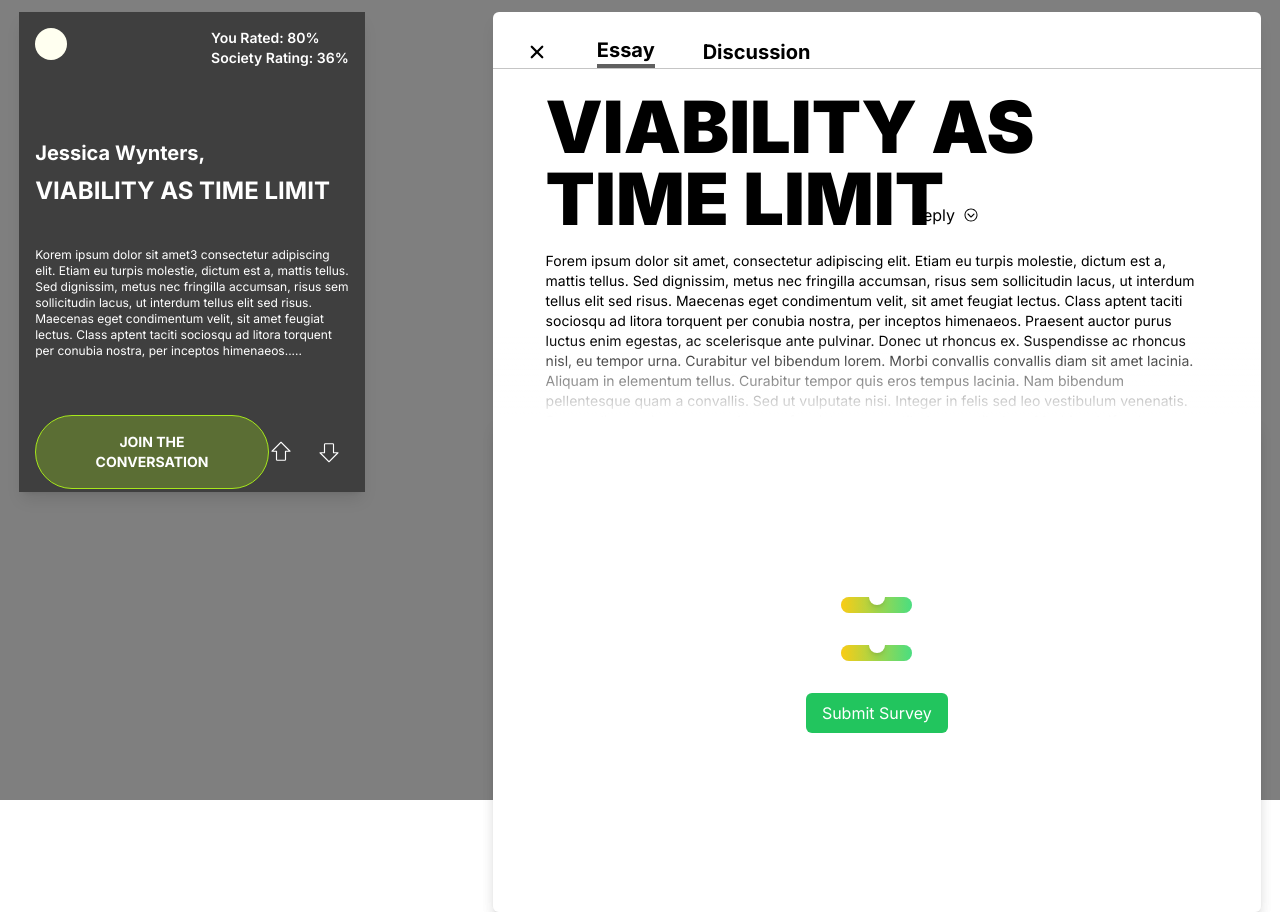
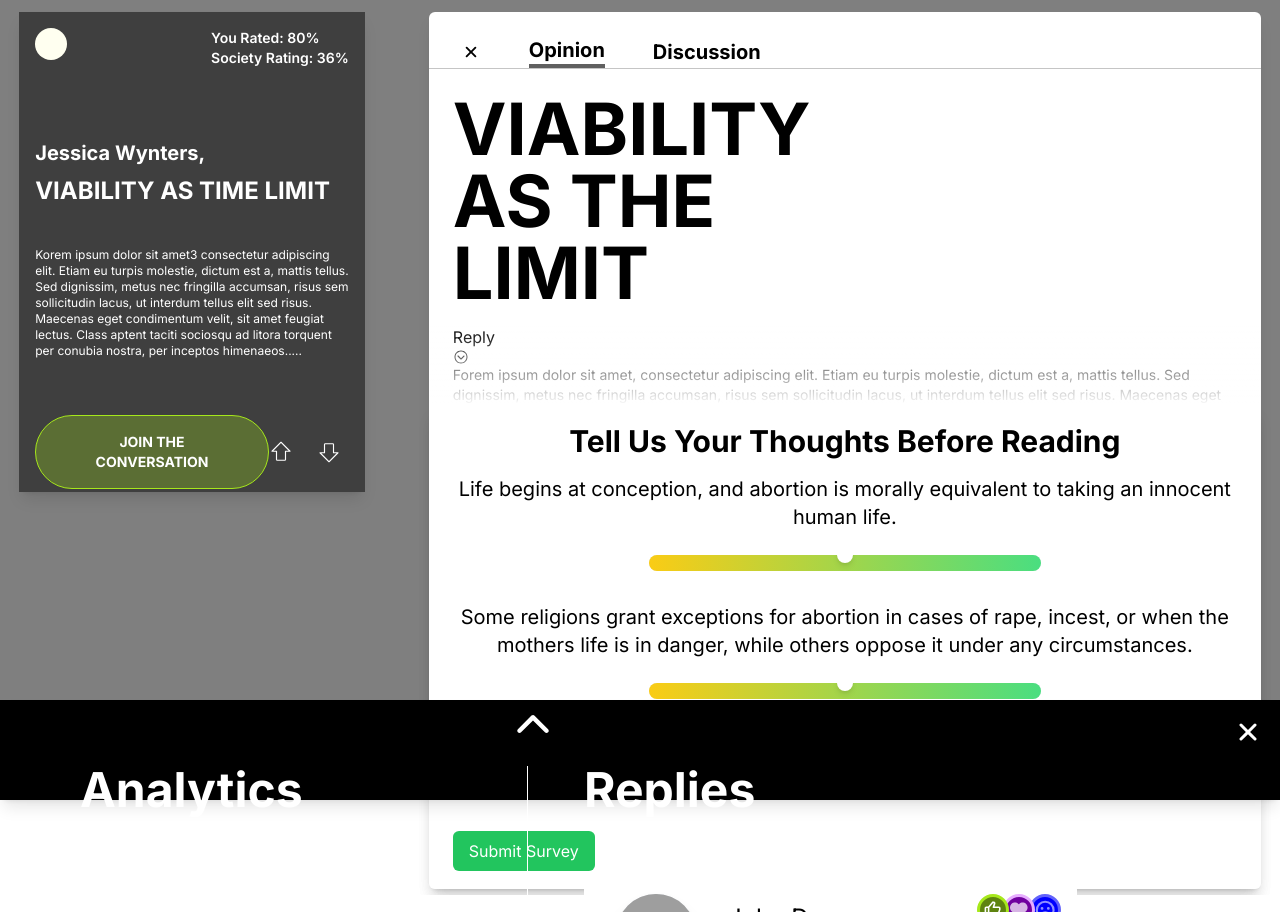
Before and after one commit to REVITAL-STUDIO/opinion-drop, a Next.js app in the folder frontend/: page /modal in a window 1280 px wide. Built offline with nearby package versions, Linux system fonts and the light colour scheme; grey boxes are pictures that could not be loaded.

Commit message:
added docker script to run local db, added replies modal

```diff
--- a/frontend/src/app/components/DetailsModal.tsx
+++ b/frontend/src/app/components/DetailsModal.tsx
@@ -17,7 +17,7 @@ interface OpinionModalProps {
 
 const DetailsModal: React.FC<OpinionModalProps> = ({ opinionData }) => {
   return (
-    <div className="absolute left-[1.5%] top-[1.5%] h-[30rem] w-[27%] bg-black/50 text-white p-4 z-20 shadow-lg">
+    <div className="z-30 absolute left-[1.5%] top-[1.5%] h-[30rem] w-[27%] bg-black/50 text-white p-4 shadow-lg">
       <div className="flex justify-between mb-8 relative">
         <div className="w-fit h-fit rounded-full p-4 bg-[#FFFFF0] "></div>
         <div className="flex flex-col text-sm font-semibold right-0">
--- a/frontend/src/app/components/OpinionModal.tsx
+++ b/frontend/src/app/components/OpinionModal.tsx
@@ -1,4 +1,4 @@
-"use client";
+'use client'
 import Image from "next/image";
 import { useState } from "react";
 import { IoIosArrowDropdown } from "react-icons/io";
@@ -7,147 +7,106 @@ import SpectrumBar from "./SpectrumBar";
 import RebuttalShort from "./RebuttalShort";
 import SurveyPrompt from "./SurveyPrompt";
 
+
 interface OpinionModalProps {
-  opinion?: {
+    opinionData?: {
         id: number;
         title: string;
-    details: string;
+        content: string;
     };
     closeModal: () => void;
+
 }
 
-const OpinionModal: React.FC<OpinionModalProps> = ({ opinion, closeModal }) => {
+
+const OpinionModal: React.FC<OpinionModalProps> = ({ opinionData, closeModal }) => {
     const [selectedOpinion, setSelectedOpinion] = useState(null);
-  const [selectedTab, setSelectedTab] = useState("Opinion");
+    const [selectedTab, setSelectedTab] = useState('Opinion');
     const [hideOpinion, setHideOpinion] = useState(true);
 
+
     return (
-    <div className="absolute right-[1.5%] top-[1.5%] min-h-[900px] w-[60%] bg-white p-6 z-20 shadow-lg rounded-md">
+        <div className="z-30 absolute right-[1.5%] top-[1.5%] min-h-[50rem] w-[65%] bg-white p-6 shadow-lg rounded-md">
             <div className="border-b-[1px] -mx-6 border-[#C5C5C5] mb-[3%] text-xl font-bold flex items-center px-8 gap-12">
-        <IoClose onClick={closeModal} className="cursor-pointer text-2xl" />
+                <IoClose onClick={closeModal} className="cursor-pointer" />
                 <a
-          className={`cursor-pointer ${
-            selectedTab === "Opinion"
-              ? "border-b-[4px] border-[#606060] "
-              : "border-b-0"
-          }`}
-          onClick={() => setSelectedTab("Opinion")}
+                    className={`cursor-pointer ${selectedTab === 'Opinion' ? 'border-b-[4px] border-[#606060] ' : 'border-b-0'}`}
+                    onClick={() => setSelectedTab('Opinion')}
                 >
-          Essay
+                    Opinion
                 </a>
                 <a
-          className={`cursor-pointer ${
-            selectedTab === "Discussion"
-              ? "border-b-[4px] border-[#606060] "
-              : "border-b-0"
-          }`}
-          onClick={() => setSelectedTab("Discussion")}
+                    className={`cursor-pointer ${selectedTab === 'Discussion' ? 'border-b-[4px] border-[#606060] ' : 'border-b-0'}`}
+                    onClick={() => setSelectedTab('Discussion')}
                 >
                     Discussion
                 </a>
             </div>
+            <div className="relative w-[60%]">
+                <h2 className="text-7xl font-bold mb-4 w-full">VIABILITY AS THE LIMIT</h2>
+                <p className="relative">Reply<IoIosArrowDropdown /></p>
+            </div>
 
-      <div className="relative w-[100%] flex px-[4%]">
-        <div className="w-3/4 flex">
-          <h2 className="text-7xl font-black mb-4 w-full">
-            VIABILITY AS TIME LIMIT
-          </h2>
-          <p className="absolute flex items-center gap-x-2 bottom-6 left-[55%]">
-            Reply
-            <IoIosArrowDropdown />
+            <div className="flex-1 max-h-[500px] overflow-y-auto custom-scrollbar">
+                {/* Opinion Content */}
+                {selectedTab == 'Opinion' &&
+                    <div>
+                        <div className="relative z-10">
+                            <p className="text-sm">
+                                Forem ipsum dolor sit amet, consectetur adipiscing elit. Etiam eu turpis molestie, dictum est a, mattis tellus.
+                                Sed dignissim, metus nec fringilla accumsan, risus sem sollicitudin lacus, ut interdum tellus elit sed risus.
+                                Maecenas eget condimentum velit, sit amet feugiat lectus. Class aptent taciti sociosqu ad litora torquent per
+                                conubia nostra, per inceptos himenaeos. Praesent auctor purus luctus enim egestas, ac scelerisque ante pulvinar.
+                                Donec ut rhoncus ex. Suspendisse ac rhoncus nisl, eu tempor urna. Curabitur vel bibendum lorem. Morbi convallis
+                                convallis diam sit amet lacinia. Aliquam in elementum tellus.
+                                Curabitur tempor quis eros tempus lacinia. Nam bibendum pellentesque quam a convallis. Sed ut vulputate nisi.
+                                Integer in felis sed leo vestibulum venenatis. Suspendisse quis arcu sem. Aenean feugiat ex eu vestibulum vestibulum.
+                                Morbi a eleifend magna. Nam metus lacus, porttitor eu mauris a, blandit ultrices nibh. Mauris sit amet magna non ligula
+                                vestibulum eleifend. Nulla varius volutpat turpis sed lacinia. Nam eget mi in purus lobortis eleifend. Sed nec ante dictum
+                                sem condimentum ullamcorper quis venenatis nisi. Proin vitae facilisis nisi, ac posuere leo.
+                                Nam pulvinar blandit velit, id condimentum diam faucibus at. Aliquam lacus nisi, sollicitudin at nisi nec, fermentum congue
+                                felis. Quisque mauris dolor, fringilla sed tincidunt ac, finibus non odio. Sed vitae mauris nec ante pretium finibus. Donec
+                                nisl neque, pharetra ac elit eu, faucibus aliquam ligula. Nullam dictum, tellus tincidunt tempor laoreet, nibh elit
+                                sollicitudin felis, eget feugiat sapien diam nec nisl. Aenean gravida turpis nisi, consequat dictum risus dapibus a.
+                                Duis felis ante, varius in neque eu, tempor suscipit sem. Maecenas ullamcorper gravida sem sit amet cursus.
+                                Etiam pulvinar purus vitae justo pharetra consequat. Mauris id mi ut arcu feugiat maximus. Mauris consequat
+                                tellus id tempus aliquet. Vestibulum dictum ultrices elit a luctus. Sed in ante ut leo congue posuere at sit amet ligula.
+                                Pellentesque eget augue nec nisl sodales blandit sed et sem. Aenean quis finibus arcu, in hendrerit purus.
+                                Praesent ac aliquet lorem. Morbi feugiat aliquam ligula, et vestibulum ligula hendrerit vitae. Sed ex lorem,
+                                pulvinar sed auctor sit amet, molestie a nibh. Ut euismod nisl arcu, sed placerat nulla volutpat aliquet.
+                                Ut id convallis nisl. Ut mauris leo, lacinia sed elit id, sagittis rhoncus odio. Pellentesque sapien libero,
+                                lobortis a placerat et, malesuada sit amet dui. Nam sem sapien, congue eu rutrum nec, pellentesque eget ligula.
+                                Nunc tempor interdum ex, sed cursus nunc egestas aliquet. Pellentesque interdum vulputate elementum.
+                                Donec erat diam, pharetra nec enim ut, bibendum pretium tellus. Vestibulum et turpis nibh. Cras vel ornare velit, ac pretium arcu.
+                                Cras justo augue, finibus id sollicitudin et, rutrum eget metus. Suspendisse ut mauris eu massa pulvinar sollicitudin vel sed enim.
+                                Pellentesque viverra arcu et dignissim vehicula. Donec a velit ac dolor dapibus pellentesque sit amet at erat. Phasellus porttitor,
+                                justo eu ultrices vulputate, nisi mi placerat lectus, sed rutrum tellus est id urna. Aliquam pellentesque odio metus, sit amet
+                                imperdiet nisl sodales eu. Quisque viverra nunc nec vestibulum dapibus. Integer nec diam a libero tincidunt varius sed vel odio.
+                                Donec rutrum dapibus massa, vel tempor nulla porta id. Suspendisse vulputate fermentum sem sollicitudin facilisis.
+                                Aliquam vehicula sapien nec ante auctor, quis mollis leo tincidunt.
+
                             </p>
+                        </div>
+
+
+                        {/* Survey Container */}
+                        <div className={`absolute inset-x-0 bottom-0 h-[55%] bg-white z-30 flex items-center justify-center shadow-lg rounded-b-md ${hideOpinion ? '': 'invisible'}`}>
+                            <div className="absolute -top-[5rem] left-0 w-full h-[5rem] bg-gradient-to-t from-white to-transparent z-40"></div>
+
+                            <div className="p-6 flex-col items-center">
+                                <h3 className="text-3xl font-bold mb-4 text-center">Tell Us Your Thoughts Before Reading</h3>
+                                <SurveyPrompt prompt='Life begins at conception, and abortion is morally equivalent to taking an innocent human life.'/>
+                                <SurveyPrompt prompt='Some religions grant exceptions for abortion in cases of rape, incest, or when the mothers life is in danger, while others oppose it under any circumstances.' />
+                                <SurveyPrompt prompt='Aortion should be a private matter between a woman and her healthcare provider.' />
+                                <button onClick={()=>setHideOpinion(false)} className="bg-green-500 text-white px-4 py-2 rounded-md">Submit Survey</button>
                             </div>
                         </div>
 
-      <div className="flex-1 max-h-[500px]  overflow-y-auto custom-scrollbar">
-        {/* Opinion Content */}
-        {selectedTab == "Opinion" && (
-          <div>
-            <div className="relative z-10 px-[4%]">
-              <p className="text-sm">
-                Forem ipsum dolor sit amet, consectetur adipiscing elit. Etiam
-                eu turpis molestie, dictum est a, mattis tellus. Sed dignissim,
-                metus nec fringilla accumsan, risus sem sollicitudin lacus, ut
-                interdum tellus elit sed risus. Maecenas eget condimentum velit,
-                sit amet feugiat lectus. Class aptent taciti sociosqu ad litora
-                torquent per conubia nostra, per inceptos himenaeos. Praesent
-                auctor purus luctus enim egestas, ac scelerisque ante pulvinar.
-                Donec ut rhoncus ex. Suspendisse ac rhoncus nisl, eu tempor
-                urna. Curabitur vel bibendum lorem. Morbi convallis convallis
-                diam sit amet lacinia. Aliquam in elementum tellus. Curabitur
-                tempor quis eros tempus lacinia. Nam bibendum pellentesque quam
-                a convallis. Sed ut vulputate nisi. Integer in felis sed leo
-                vestibulum venenatis. Suspendisse quis arcu sem. Aenean feugiat
-                ex eu vestibulum vestibulum. Morbi a eleifend magna. Nam metus
-                lacus, porttitor eu mauris a, blandit ultrices nibh. Mauris sit
-                amet magna non ligula vestibulum eleifend. Nulla varius volutpat
-                turpis sed lacinia. Nam eget mi in purus lobortis eleifend. Sed
-                nec ante dictum sem condimentum ullamcorper quis venenatis nisi.
-                Proin vitae facilisis nisi, ac posuere leo. Nam pulvinar blandit
-                velit, id condimentum diam faucibus at. Aliquam lacus nisi,
-                sollicitudin at nisi nec, fermentum congue felis. Quisque mauris
-                dolor, fringilla sed tincidunt ac, finibus non odio. Sed vitae
-                mauris nec ante pretium finibus. Donec nisl neque, pharetra ac
-                elit eu, faucibus aliquam ligula. Nullam dictum, tellus
-                tincidunt tempor laoreet, nibh elit sollicitudin felis, eget
-                feugiat sapien diam nec nisl. Aenean gravida turpis nisi,
-                consequat dictum risus dapibus a. Duis felis ante, varius in
-                neque eu, tempor suscipit sem. Maecenas ullamcorper gravida sem
-                sit amet cursus. Etiam pulvinar purus vitae justo pharetra
-                consequat. Mauris id mi ut arcu feugiat maximus. Mauris
-                consequat tellus id tempus aliquet. Vestibulum dictum ultrices
-                elit a luctus. Sed in ante ut leo congue posuere at sit amet
-                ligula. Pellentesque eget augue nec nisl sodales blandit sed et
-                sem. Aenean quis finibus arcu, in hendrerit purus. Praesent ac
-                aliquet lorem. Morbi feugiat aliquam ligula, et vestibulum
-                ligula hendrerit vitae. Sed ex lorem, pulvinar sed auctor sit
-                amet, molestie a nibh. Ut euismod nisl arcu, sed placerat nulla
-                volutpat aliquet. Ut id convallis nisl. Ut mauris leo, lacinia
-                sed elit id, sagittis rhoncus odio. Pellentesque sapien libero,
-                lobortis a placerat et, malesuada sit amet dui. Nam sem sapien,
-                congue eu rutrum nec, pellentesque eget ligula. Nunc tempor
-                interdum ex, sed cursus nunc egestas aliquet. Pellentesque
-                interdum vulputate elementum. Donec erat diam, pharetra nec enim
-                ut, bibendum pretium tellus. Vestibulum et turpis nibh. Cras vel
-                ornare velit, ac pretium arcu. Cras justo augue, finibus id
-                sollicitudin et, rutrum eget metus. Suspendisse ut mauris eu
-                massa pulvinar sollicitudin vel sed enim. Pellentesque viverra
-                arcu et dignissim vehicula. Donec a velit ac dolor dapibus
-                pellentesque sit amet at erat. Phasellus porttitor, justo eu
-                ultrices vulputate, nisi mi placerat lectus, sed rutrum tellus
-                est id urna. Aliquam pellentesque odio metus, sit amet imperdiet
-                nisl sodales eu. Quisque viverra nunc nec vestibulum dapibus.
-                Integer nec diam a libero tincidunt varius sed vel odio. Donec
-                rutrum dapibus massa, vel tempor nulla porta id. Suspendisse
-                vulputate fermentum sem sollicitudin facilisis. Aliquam vehicula
-                sapien nec ante auctor, quis mollis leo tincidunt.
-              </p>
                     </div>
-
-            {/* Survey Container */}
-            <div
-              className={`absolute inset-x-0 bottom-0 h-[55%] bg-white z-30 flex items-center justify-center shadow-lg rounded-b-md ${
-                hideOpinion ? "" : "invisible"
-              }`}
-            >
-              <div className="absolute -top-[5rem] left-0 w-full h-[5rem] bg-gradient-to-t from-white to-transparent z-40"></div>
-
-              <div className="p-6 flex-col items-center">
-                <SurveyPrompt prompt="Life begins at conception, and abortion is morally equivalent to taking an innocent human life." />
-                <SurveyPrompt prompt="Some religions grant exceptions for abortion in cases of rape, incest, or when the mother's life is in danger, while others oppose it under any circumstances." />
-                <button
-                  onClick={() => setHideOpinion(false)}
-                  className="bg-green-500 text-white px-4 py-2 rounded-md"
-                >
-                  Submit Survey
-                </button>
-              </div>
-            </div>
-          </div>
-        )}
+                }
                 {/* Discussion Content */}
 
-        {selectedTab == "Discussion" && (
+                {selectedTab == 'Discussion' &&
                     <div className="flex flex-col items-center gap-8">
                         <RebuttalShort />
                         <RebuttalShort />
@@ -156,10 +115,10 @@ const OpinionModal: React.FC<OpinionModalProps> = ({ opinion, closeModal }) => {
                         <RebuttalShort />
                         <RebuttalShort />
                     </div>
-        )}
+                }
             </div>
         </div>
     );
-};
+}
 
 export default OpinionModal;
--- /dev/null
+++ b/frontend/src/app/components/RepliesModal.tsx
@@ -0,0 +1,96 @@
+"use client";
+import React, { useState, useEffect, MouseEvent as ReactMouseEvent } from "react";
+import { IoIosArrowUp } from "react-icons/io";
+import { IoEyeOutline } from "react-icons/io5";
+import { GoGraph } from "react-icons/go";
+import { BiLike } from "react-icons/bi";
+import { MdFlag } from "react-icons/md";
+import ReplyShort from "./ReplyShort";
+import { IoClose } from "react-icons/io5";
+
+interface RepliesModalProps {
+    closeModal: () => void;
+}
+
+const RepliesModal: React.FC<RepliesModalProps> = ({ closeModal }) => {
+    const [isDragging, setIsDragging] = useState(false);
+    const [startY, setStartY] = useState(0);
+    const [currentHeight, setCurrentHeight] = useState(0);
+
+    useEffect(() => {
+        if (isDragging) {
+            const handleMouseMove = (e: MouseEvent) => {
+                const newHeight = startY - e.clientY;
+                setCurrentHeight(newHeight > 0 ? newHeight : 0);
+            };
+
+            const handleMouseUp = () => {
+                setIsDragging(false);
+            };
+
+            window.addEventListener("mousemove", handleMouseMove);
+            window.addEventListener("mouseup", handleMouseUp);
+
+            return () => {
+                window.removeEventListener("mousemove", handleMouseMove);
+                window.removeEventListener("mouseup", handleMouseUp);
+            };
+        }
+    }, [isDragging, startY]);
+
+    const startDragging = (e: ReactMouseEvent) => {
+        setIsDragging(true);
+        setStartY(e.clientY + currentHeight);
+    };
+
+    return (
+        <div
+            className="z-50 fixed bottom-0 left-0 right-0 bg-black text-white p-4 shadow-lg transition-transform"
+            style={{ height: `${currentHeight + 100}px`, maxHeight: `100vh` }}
+        >
+            <div
+                className="absolute top-0 w-full h-[4rem] bg-black cursor-pointer flex justify-center mb-[3%]"
+                onMouseDown={startDragging}
+            >
+                <IoIosArrowUp className="absolute left-[38.5%] w-[3rem] h-[3rem] " />
+            </div>
+            <div className="mt-[4%] px-[4rem] w-full flex justify-between" style={{ maxHeight: "calc(100vh - 100px)" }}>
+                <div className="w-[40%] border-r-[1px] border-white">
+                    <h2 className="text-5xl font-bold mb-[4rem]">Analytics</h2>
+                    <div className="flex flex-col gap-8">
+                        <div className="flex gap-[3rem] items-center">
+                            <IoEyeOutline className="w-[3.5rem] h-[3.5rem]" />
+                            <p className="text-lg">1.2 million views</p>
+                        </div>
+                        <div className="flex gap-[3rem] items-center">
+                            <GoGraph className="w-[3.5rem] h-[3.5rem]" />
+                            <p className="text-lg">800k Ratings</p>
+                        </div>
+                        <div className="flex gap-[3rem] items-center">
+                            <BiLike className="w-[3.5rem] h-[3.5rem]" />
+                            <p className="text-lg">400 Likes</p>
+                        </div>
+                        <div className="flex gap-[3rem] items-center">
+                            <MdFlag className="w-[3.5rem] h-[3.5rem] text-[#E81B23]" />
+                            <p className="text-lg">1.2k FLAGGED AS MISINFORMATION</p>
+                        </div>
+                    </div>
+                </div>
+                <div className="w-[55%]">
+                    <h2 className="text-5xl font-bold mb-[4rem]">Replies</h2>
+                    {/* Replies shorts */}
+                    <div className="flex flex-col gap-8 max-h-[80%] overflow-y-auto custom-scrollbar">
+                        <ReplyShort />
+                        <ReplyShort />
+                        <ReplyShort />
+                        <ReplyShort />
+                        <ReplyShort />
+                    </div>
+                </div>
+            </div>
+            <button className="absolute top-4 right-4" onClick={closeModal}><IoClose className="w-[2rem] h-[2rem]"/></button>
+        </div>
+    );
+};
+
+export default RepliesModal;
--- /dev/null
+++ b/frontend/src/app/components/ReplyShort.tsx
@@ -0,0 +1,43 @@
+'use client'
+import React from 'react';
+import { FaHeart } from "react-icons/fa6";
+import { BiLike } from "react-icons/bi";
+import { PiSmileySadBold } from "react-icons/pi";
+
+interface ReplyShortProps {
+    reply?: {
+        id: number;
+        content: string;
+    };
+}
+
+const ReplyShort: React.FC<ReplyShortProps> = ({ reply }) => {
+    return (
+        <div className="relative flex justify-between items-center px-8 py-4 bg-white text-black rounded-xl w-[80%] h-[8rem]">
+            <div className="flex items-center gap-8">
+                <div className="w-[5rem] h-[5rem] rounded-full bg-gray-300 flex items-center justify-center drop-shadow-lg">
+                    <img src="/path/to/profile/pic.jpg" alt="Profile" className="w-full h-full rounded-full object-cover" />
+                </div>
+                <div className="flex flex-col gap-2">
+                    <h1 className="text-2xl">
+                        John Doe
+                    </h1>
+                    <p className="truncate max-w-[20rem]">I don't know whether to believe this or</p>
+                </div>
+            </div>
+            <div className='flex absolute top-4 right-4'>
+                <div className='z-20 relative left-[12px] w-[2rem] h-[2rem] bg-[#5E8310] border-[3px] border-[#A6E81B] rounded-full flex justify-center items-center'>
+                    <BiLike className='w-[1.2rem] h-[1.2rem] text-white' />
+                </div>
+                <div className='z-10 relative left-[6px] w-[2rem] h-[2rem] bg-[#70009F] border-[3px] border-[#E7ADFF] rounded-full flex justify-center items-center'>
+                    <FaHeart className='w-[1.1rem] h-[1.1rem] text-[#D7B4E5]' />
+                </div>
+                <div className='z-0 w-[2rem] h-[2rem] bg-[#0000FF] border-[3px] border-[#6262FB] rounded-full flex justify-center items-center'>
+                    <PiSmileySadBold className='w-[1.4rem] h-[1.4rem] text-[#9191FF]' />
+                </div>
+            </div>
+        </div>
+    );
+};
+
+export default ReplyShort;
--- a/frontend/src/app/components/SurveyPrompt.tsx
+++ b/frontend/src/app/components/SurveyPrompt.tsx
@@ -1,18 +1,21 @@
-"use client";
-import React from "react";
+'use client'
+import React from 'react';
 import { MdArrowForwardIos } from "react-icons/md";
 import SpectrumBar from "./SpectrumBar";
 
-interface SurveyQuestionProps {
-  question?: String;
+interface SurveyPromptProps {
+    prompt: String
 }
 
-const SurveyQuestion: React.FC<SurveyQuestionProps> = ({ question }) => {
-  return (
-    <div className="mb-8 flex flex-col items-center gap-6">
-      <SpectrumBar />
-    </div>
-  );
+const SurveyPrompt: React.FC<SurveyPromptProps> = ({ prompt }) => {
+    return (
+        <div className="mb-8 flex flex-col items-center gap-6">
+            <p className="text-center text-xl">
+                {prompt}
+            </p>
+            <SpectrumBar />
+        </div>
+    );
 };
 
-export default SurveyQuestion;
+export default SurveyPrompt;
--- a/frontend/src/app/modal/page.tsx
+++ b/frontend/src/app/modal/page.tsx
@@ -3,12 +3,18 @@ import Image from "next/image";
 import { useState } from "react";
 import DetailsModal from "../components/DetailsModal";
 import OpinionModal from "../components/OpinionModal";
-
+import RepliesModal
+ from "../components/RepliesModal";
 export default function Modal() {
   const [selectedOpinion, setSelectedOpinion] = useState(true);
+  const [showRepliesModal, setShowRepliesModal] = useState(true);
 
   const closeModal = () => {
     setSelectedOpinion(false);
+  };
+
+  const closeReplies = () => {
+    setShowRepliesModal(false);
   };
 
   return (
@@ -24,6 +30,9 @@ export default function Modal() {
             <OpinionModal closeModal={closeModal} />
           </>
         )}
+        {showRepliesModal && (
+          <RepliesModal closeModal={closeReplies} />
+        )}
       </div>
     </div>
   );
```
Also changed, not shown: 2 other files (tests, documents, lock files or other folders). Lines whose indentation alone changed are shown as unchanged.
